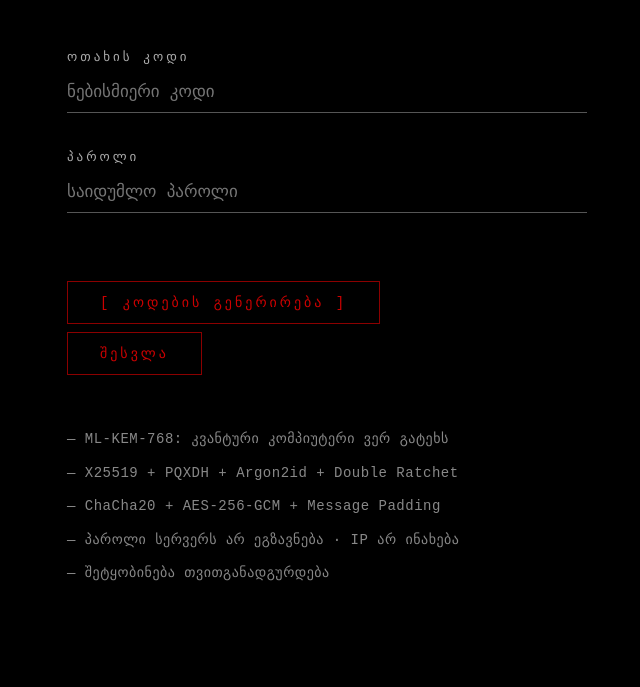
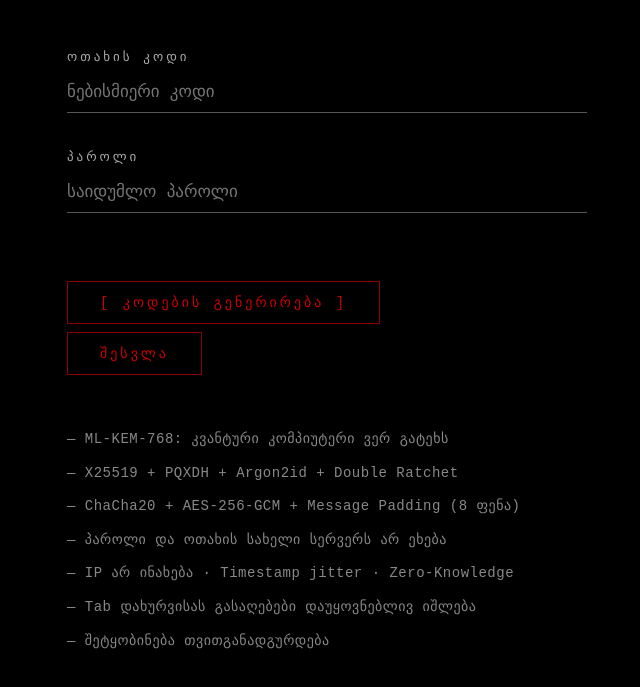
Before and after one commit to matrixes47-max/encchat, a website: page public/index.html in a window 1280 px wide. Shown: the part 147-834 px from the top of the page, without its empty margins (313-953 px from the left). Before the commit the page ends 800 px from the top, so only its background shows below. Drawn offline with Linux system fonts and the light colour scheme.

Commit message:
Add files via upload

```diff
--- a/public/index.html
+++ b/public/index.html
@@ -504,8 +504,10 @@
   <div id="join-info">
     — ML-KEM-768: კვანტური კომპიუტერი ვერ გატეხს<br>
     — X25519 + PQXDH + Argon2id + Double Ratchet<br>
-    — ChaCha20 + AES-256-GCM + Message Padding<br>
-    — პაროლი სერვერს არ ეგზავნება · IP არ ინახება<br>
+    — ChaCha20 + AES-256-GCM + Message Padding (8 ფენა)<br>
+    — პაროლი და ოთახის სახელი სერვერს არ ეხება<br>
+    — IP არ ინახება · Timestamp jitter · Zero-Knowledge<br>
+    — Tab დახურვისას გასაღებები დაუყოვნებლივ იშლება<br>
     — შეტყობინება თვითგანადგურდება
   </div>
 </div>
```
